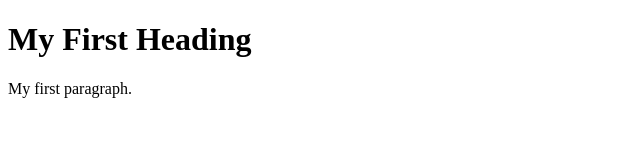
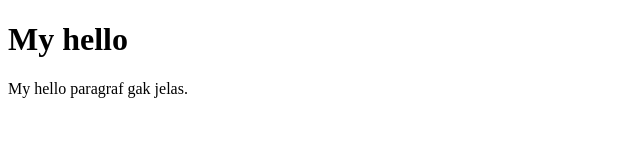
Before and after one commit to ferinxcills/percobaankedua, a plain HTML site: page index.html in a window 1280 px wide. Shown: the whole page, without its empty margins (0-640 px from the left). Drawn offline with Linux system fonts and the light colour scheme.

Commit message:
Update index.html

```diff
--- a/index.html
+++ b/index.html
@@ -5,8 +5,8 @@
 </head>
 <body>
 
-<h1>My First Heading</h1>
-<p>My first paragraph.</p>
+<h1>My hello</h1>
+<p>My hello paragraf gak jelas.</p>
 
 </body>
 </html>
```
